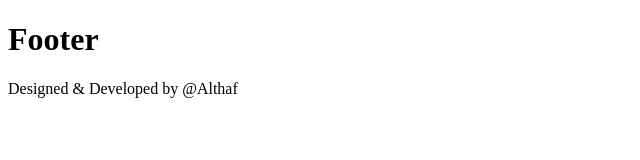
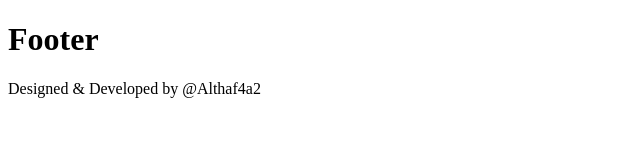
Before and after one commit to Althaf4a2/git_learn, a plain HTML site: page footer.html in a window 1280 px wide. Shown: the full height of the page, 0-640 px from the left. Drawn offline with Linux system fonts and the light colour scheme.

Commit message:
version v2

```diff
--- a/footer.html
+++ b/footer.html
@@ -4,6 +4,6 @@
 	</head>
 	<body>
 		<h1>Footer</h1>
-		<p>Designed & Developed by @Althaf</p>
+		<p>Designed & Developed by @Althaf4a2</p>
 	</body>
 </html>
```
